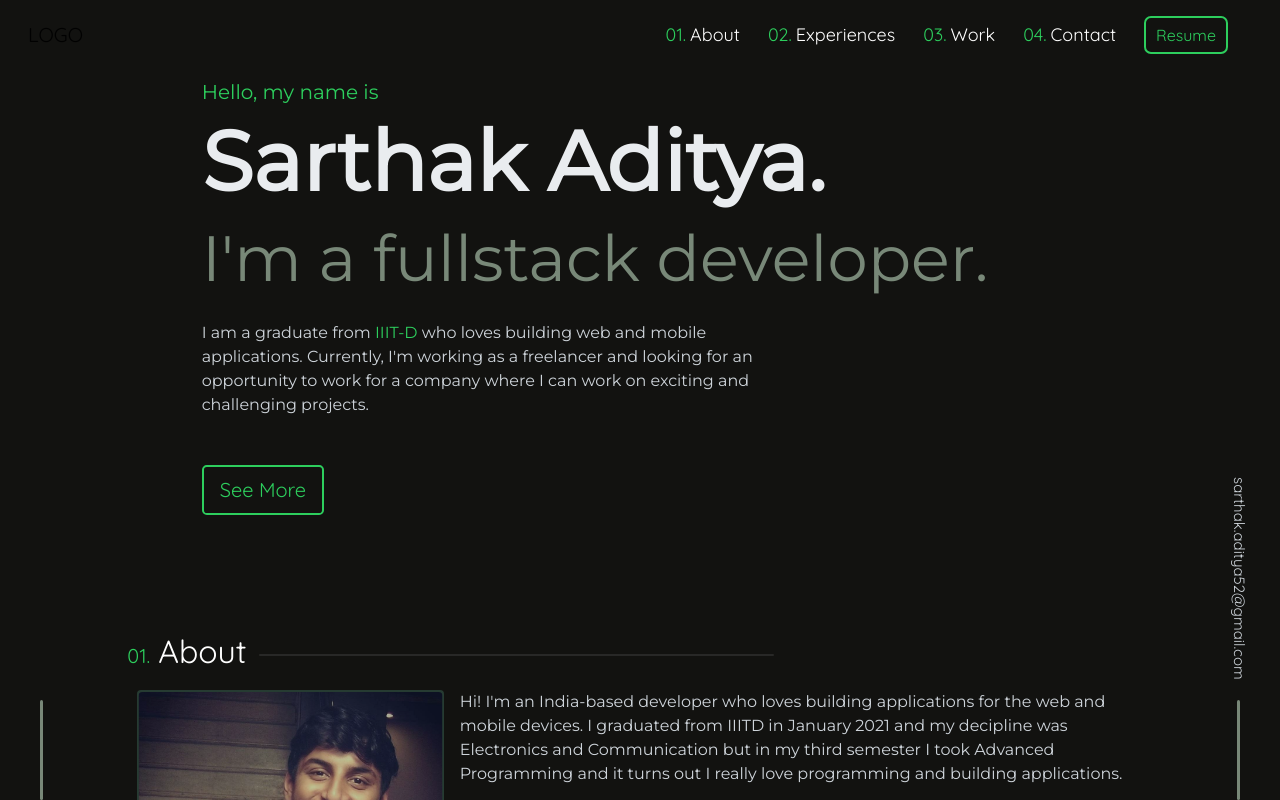
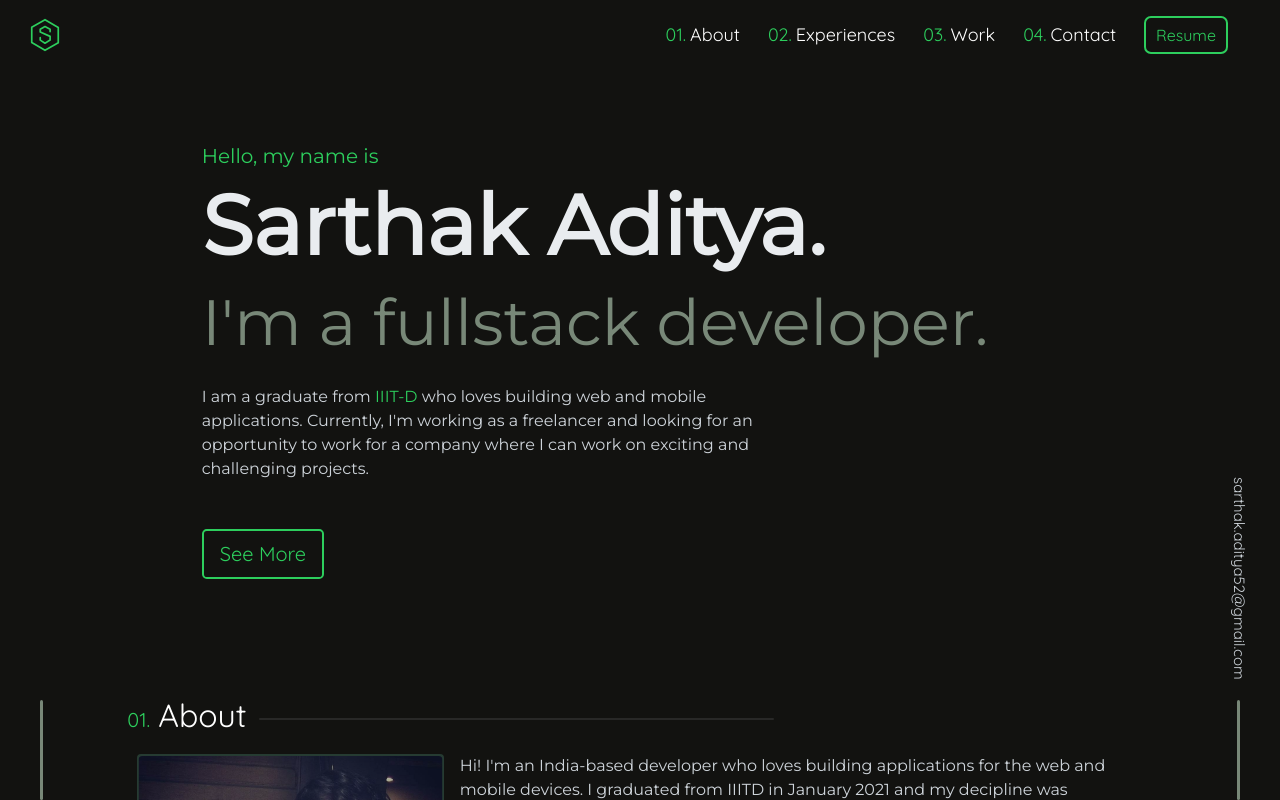
Before and after one commit to sarthakaditya52/Portfolio, a React (Create React App) app: page / in a window 1280 px wide. Shown: the top 800 px of the page. Built offline with nearby package versions, Linux system fonts and the light colour scheme; some icons are missing.

Commit message:
Splash Screen & Logo

```diff
--- a/package.json
+++ b/package.json
@@ -7,6 +7,7 @@
     "@testing-library/jest-dom": "^5.11.4",
     "@testing-library/react": "^11.1.0",
     "@testing-library/user-event": "^12.1.10",
+    "animejs": "^3.2.1",
     "bootstrap": "^4.6.0",
     "node-sass": "^4.14.1",
     "react": "^17.0.2",
--- a/src/App.js
+++ b/src/App.js
@@ -1,40 +1,40 @@
-import React from 'react'
-import NavBar from "./components/navbar/NavBar"
-import { Container, Row, Col } from "react-bootstrap";
-import Home from "./components/sections/Home";
-import About from './components/sections/About';
-import Experiences from './components/sections/experiences';
-import Projects from './components/sections/projects';
-import Contact from './components/sections/Contact';
-import LeftCol from './components/sections/LeftCol';
-import RightCol from './components/sections/RightCol';
+import React, { useEffect, useState } from 'react'
+import Main from './components/Main'
+import SplashScreen from './components/SplashScreen'
 
 function App() {
+
+  const [splash, setSplash] = useState(true)
+
+  useEffect(() => {
+
+    document.body.classList.add("bg-dark-black")
+
+    const timer = setTimeout(() => {
+      document.body.classList.add("reduce-size")
+    }, 3000)
+
+    const timer2 = setTimeout(() => {
+      document.body.classList.remove("bg-dark-black")
+      setSplash(false)
+    }, 4000)
+
+    return () => {
+      clearTimeout(timer)
+      clearTimeout(timer2)
+    }
+
+  }, [])
+
   return (
     <div>
-      <NavBar />
-      <Container className="base">
-        <Row>
-          <Col className="base-small" xs={1}>
-            <LeftCol />
-          </Col>
-          <Col>
-            <Home />
-            <About />
-            <Experiences />
-            <Projects />
-            <Contact />
-            <footer>
-              Made by <span>Sarthak Aditya</span>
-            </footer>
-          </Col>
-          <Col className="base-small" xs={1}>
-            <RightCol />
-          </Col>
-        </Row>
-      </Container>
+      {splash ?
+        <SplashScreen />
+        :
+        <Main />
+      }
     </div>
   )
 }
 
-export default App;
+export default App
--- a/src/assets/scss/_home.scss
+++ b/src/assets/scss/_home.scss
@@ -1,5 +1,5 @@
 .home-container {
-    margin: 5rem 0 0 5rem;
+    margin: 9rem 0 0 5rem;
     h5 {
         color: $primary-text;
     }
@@ -56,7 +56,7 @@
 
 @media (max-width: 1024px) {
     .home-container {
-        margin: 2rem 0 0 0;
+        margin: 6rem 0 0 0;
         height: auto;
         h1 {
             font-size: 8vw;
--- /dev/null
+++ b/src/assets/scss/_splashScreen.scss
@@ -0,0 +1,26 @@
+.splash-screen-container {
+    width: 100%;
+    height: 100vh;
+    display: flex;
+    align-items: center;
+    justify-content: center;
+
+}
+
+.logo {
+    max-width: 100px;
+    opacity: 1;
+
+    svg {
+        width: 100%;
+        height: 100%;
+        display: block;
+        margin: 0 auto;
+        fill: none;
+      }
+
+    &.nav-logo-item {
+        max-width: 34px;
+    }
+
+}
--- a/src/assets/scss/base.scss
+++ b/src/assets/scss/base.scss
@@ -6,6 +6,32 @@
 body {
     background-color: $default;
     font-family: 'Montserrat';
+
+    .splash-screen-container {
+        .logo {
+            opacity: 0;
+        }
+    }
+
+    &.bg-dark-black {
+        background-color: #000000;
+        .splash-screen-container {
+            .logo {
+                opacity: 1;
+            }
+        }
+    }
+
+    &.reduce-size {
+        .splash-screen-container {
+            .logo {
+                &{
+                    transition: opacity 600ms;
+                }
+                opacity: 0;
+            }
+        }
+    }
 }
 
 footer {
@@ -38,7 +64,7 @@ footer {
 @media (max-width: 770px) {
     .base-small {
         .col-container {
-        display: none
+            display: none
         }
     }
 }
@@ -52,3 +78,4 @@ footer {
 @import './projectsFeatured';
 @import './contact';
 @import './smallCol';
+@import './splashScreen';
--- /dev/null
+++ b/src/components/Logo.js
@@ -0,0 +1,48 @@
+import React, { useEffect } from 'react'
+import anime from "animejs"
+
+function Logo({nav}) {
+
+    useEffect(() => {
+        const anim = anime.timeline()
+
+        !nav && anim
+        .add({
+          targets: '#hexagon path',
+          strokeDashoffset: [anime.setDashoffset, 0],
+          easing: 'easeInOutQuart',
+          duration: 2000,
+          delay: function(el, i) { return i * 250 },
+        })
+
+    }, [nav])
+
+    return (
+        <div id="hex-container" className={`logo ${nav && "nav-logo-item"}`}>
+            <svg id="hexagon" viewBox="0 0 100 100"  fill="none">
+                <g>
+                    <path stroke="#2dce5d" strokeWidth={5} strokeLinecap="round" strokeLinejoin="round" d=" M 65, 40
+                        L 65, 33
+                        L 50, 25
+                        L 36, 33
+                        L 36, 41
+                        L 65, 54
+                        L 65, 65
+                        L 50, 74
+                        L 36, 65
+                        L 36, 58" />
+                </g>
+                <g>
+                    <path stroke="#2dce5d" strokeWidth={5} strokeLinecap="round" strokeLinejoin="round" d="M 50, 5
+                        L 11, 27
+                        L 11, 72
+                        L 50, 95
+                        L 89, 73
+                        L 89, 28 z" />
+                </g>
+            </svg>
+        </div>
+    )
+}
+
+export default Logo
--- /dev/null
+++ b/src/components/Main.js
@@ -0,0 +1,40 @@
+import React from 'react'
+import NavBar from "./navbar/NavBar"
+import { Container, Row, Col } from "react-bootstrap";
+import Home from "./sections/Home";
+import About from './sections/About';
+import Experiences from './sections/experiences';
+import Projects from './sections/projects';
+import Contact from './sections/Contact';
+import LeftCol from './sections/LeftCol';
+import RightCol from './sections/RightCol';
+
+function Main() {
+  return (
+    <div>
+      <NavBar />
+      <Container className="base">
+        <Row>
+          <Col className="base-small" xs={1}>
+            <LeftCol />
+          </Col>
+          <Col>
+            <Home />
+            <About />
+            <Experiences />
+            <Projects />
+            <Contact />
+            <footer>
+              Made by <span>Sarthak Aditya</span>
+            </footer>
+          </Col>
+          <Col className="base-small" xs={1}>
+            <RightCol />
+          </Col>
+        </Row>
+      </Container>
+    </div>
+  )
+}
+
+export default Main;
--- /dev/null
+++ b/src/components/SplashScreen.js
@@ -0,0 +1,12 @@
+import React from 'react'
+import Logo from './Logo'
+
+function SplashScreen() {
+    return (
+        <div className="splash-screen-container">
+            <Logo />
+        </div>
+    )
+}
+
+export default SplashScreen
--- a/src/components/navbar/NavBar.js
+++ b/src/components/navbar/NavBar.js
@@ -1,5 +1,6 @@
 import React, { useEffect, useRef, useState } from 'react'
 import { Nav, Navbar } from 'react-bootstrap'
+import Logo from '../Logo'
 import { navLinks } from './navLinks'
 
 function NavBar() {
@@ -43,7 +44,7 @@ function NavBar() {
     return (
         <Navbar className={`${visible ? "nav-show" : "nav-show-not"} ${prevScrollPos === 0 && "nav-no-shadow nav-show"}`}expand="lg">
             <Navbar.Brand className="nav-brand" href="#home">
-                LOGO
+                <Logo nav={true} />
             </Navbar.Brand>
             <span onClick={toggleShow}>
                 <Navbar.Toggle aria-controls="responsive-navbar-nav">
```
Also changed, not shown: 1 other file (tests, documents, lock files or other folders).
